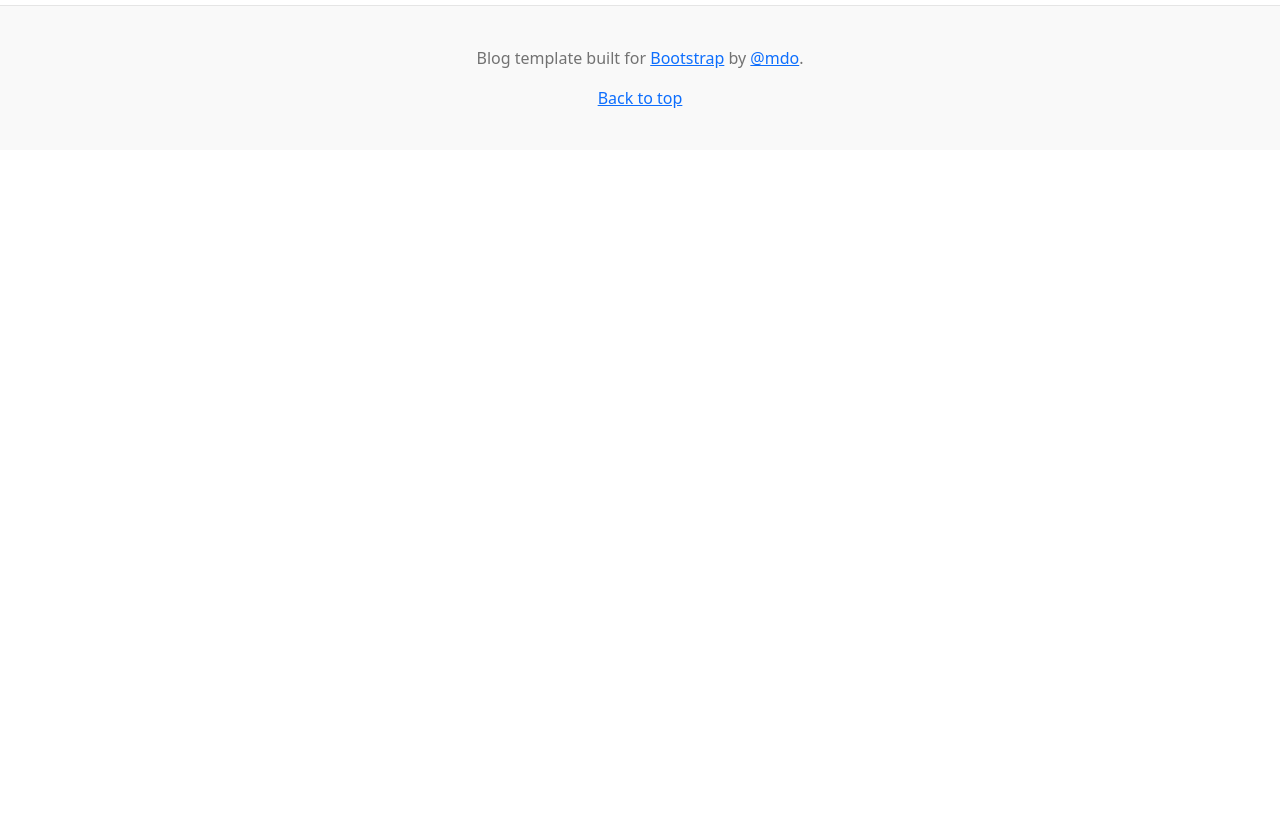
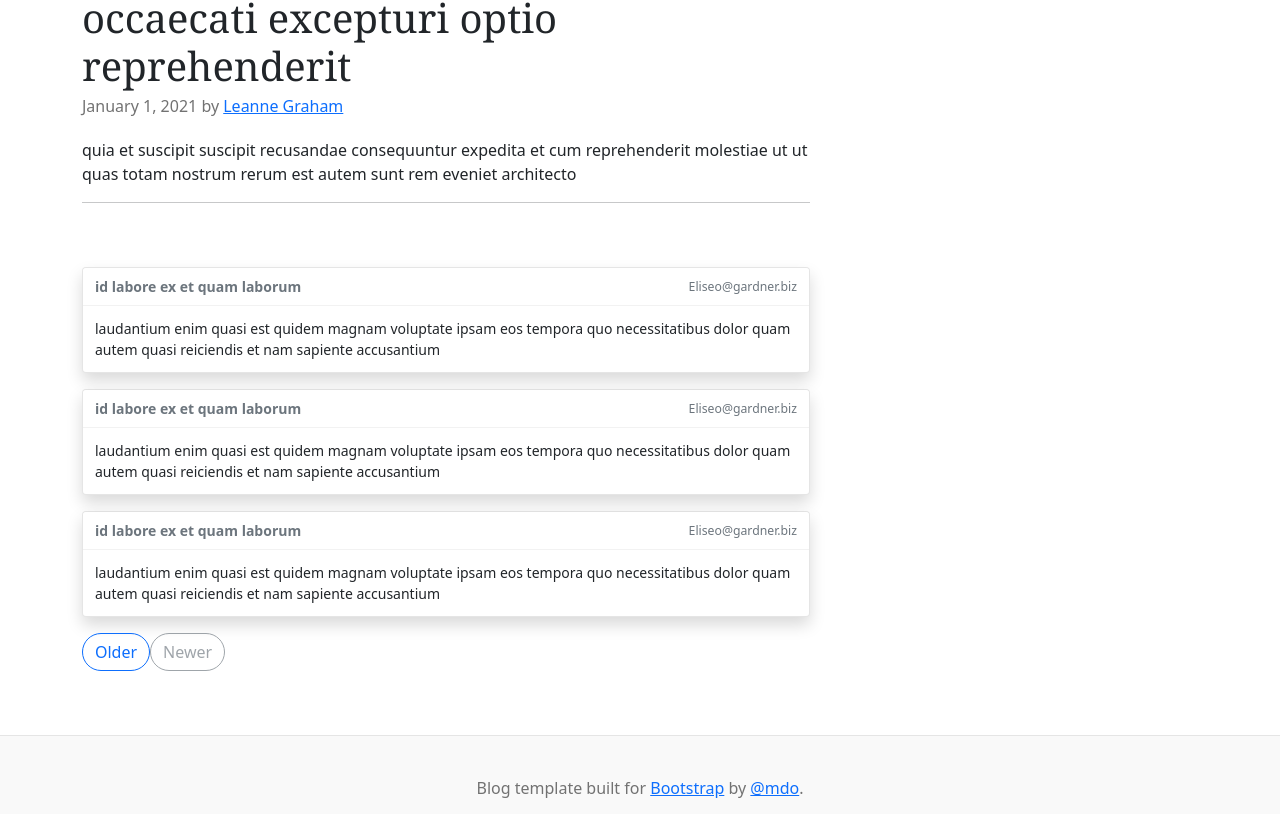
Before and after one commit to OtomiVetra/roadmap_1, a Next.js app: page /template in a window 1280 px wide. Shown: the part 1111-1925 px from the top of the page. Before the commit the page ends 1261 px from the top, so only its background shows below. Built offline with nearby package versions, Linux system fonts and the light colour scheme.

Commit message:
task 3_4

```diff
--- /dev/null
+++ b/components/comments/Toast.js
@@ -0,0 +1,21 @@
+import { comment } from "../../data/mock";
+
+const CommentToast = ({ comment }) => {
+  const { name, body, email } = comment
+  return (
+    <div className="toast toast-comment showing mb-3">
+      <div className="toast-header">
+        <strong className="me-auto">{name}</strong>
+        <small>{email}</small>
+        {/* <button
+          type="button"
+          className="btn-close"
+        /> */}
+      </div>
+      <div className="toast-body">{body}</div>
+    </div>
+
+  )
+}
+
+export default CommentToast;
--- a/components/posts/Article.js
+++ b/components/posts/Article.js
@@ -4,6 +4,9 @@ const PostArticle = (props) => {
   const { title, body } = post
   return (
     <article className="blog-post">
+      <div>
+        <img src={`https://picsum.photos/id/${post.id + 400}/600/300`} className="w-100" />
+      </div>
       <h2 className="blog-post-title">{title}</h2>
       <p className="blog-post-meta">
         January 1, 2021 by {!!user && <Link href={`/users/${user.id}`}><a>{user.name}</a></Link>}
--- a/data/mock.js
+++ b/data/mock.js
@@ -28,3 +28,11 @@ export const user = {
     "bs": "harness real-time e-markets"
   }
 }
+
+export const comment = {
+  "postId": 1,
+  "id": 1,
+  "name": "id labore ex et quam laborum",
+  "email": "Eliseo@gardner.biz",
+  "body": "laudantium enim quasi est quidem magnam voluptate ipsam eos\ntempora quo necessitatibus\ndolor quam autem quasi\nreiciendis et nam sapiente accusantium"
+}
--- a/pages/template.js
+++ b/pages/template.js
@@ -2,7 +2,8 @@ import MainLayout from "../components/layouts/main";
 import PostArticle from "../components/posts/Article";
 import PostPreview from "../components/posts/Preview";
 import UserCard from "../components/users/Card";
-import { post, user } from "../data/mock";
+import CommentToast from "../components/comments/Toast";
+import { post, user, comment } from "../data/mock";
 
 const TemplatePage = () => {
   return (
@@ -29,6 +30,9 @@ const TemplatePage = () => {
       <div className="row g-5">
         <div className="col-md-8">
           <PostArticle post={post} user={user} />
+          <CommentToast comment={comment} />
+          <CommentToast comment={comment} />
+          <CommentToast comment={comment} />
           <nav className="blog-pagination" aria-label="Pagination">
             <a className="btn btn-outline-primary" href="#">
               Older
--- a/scss/style.scss
+++ b/scss/style.scss
@@ -20,3 +20,6 @@
    justify-content: space-around;
    align-items: center;
 }
+.toast-comment {
+   width: auto;
+}
```
Also changed, not shown: pages/posts/[post_id].js (+6 -6 lines).
